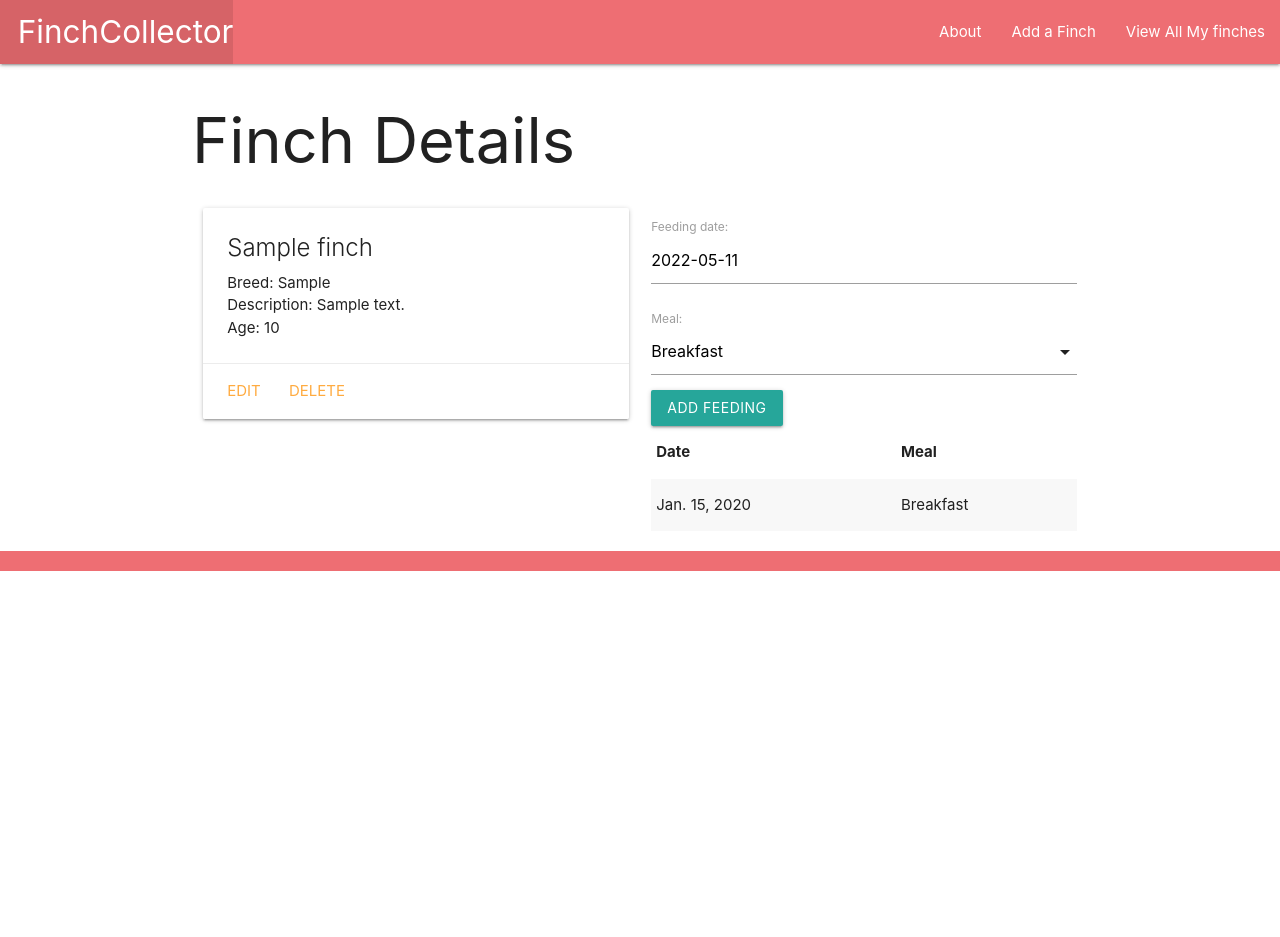
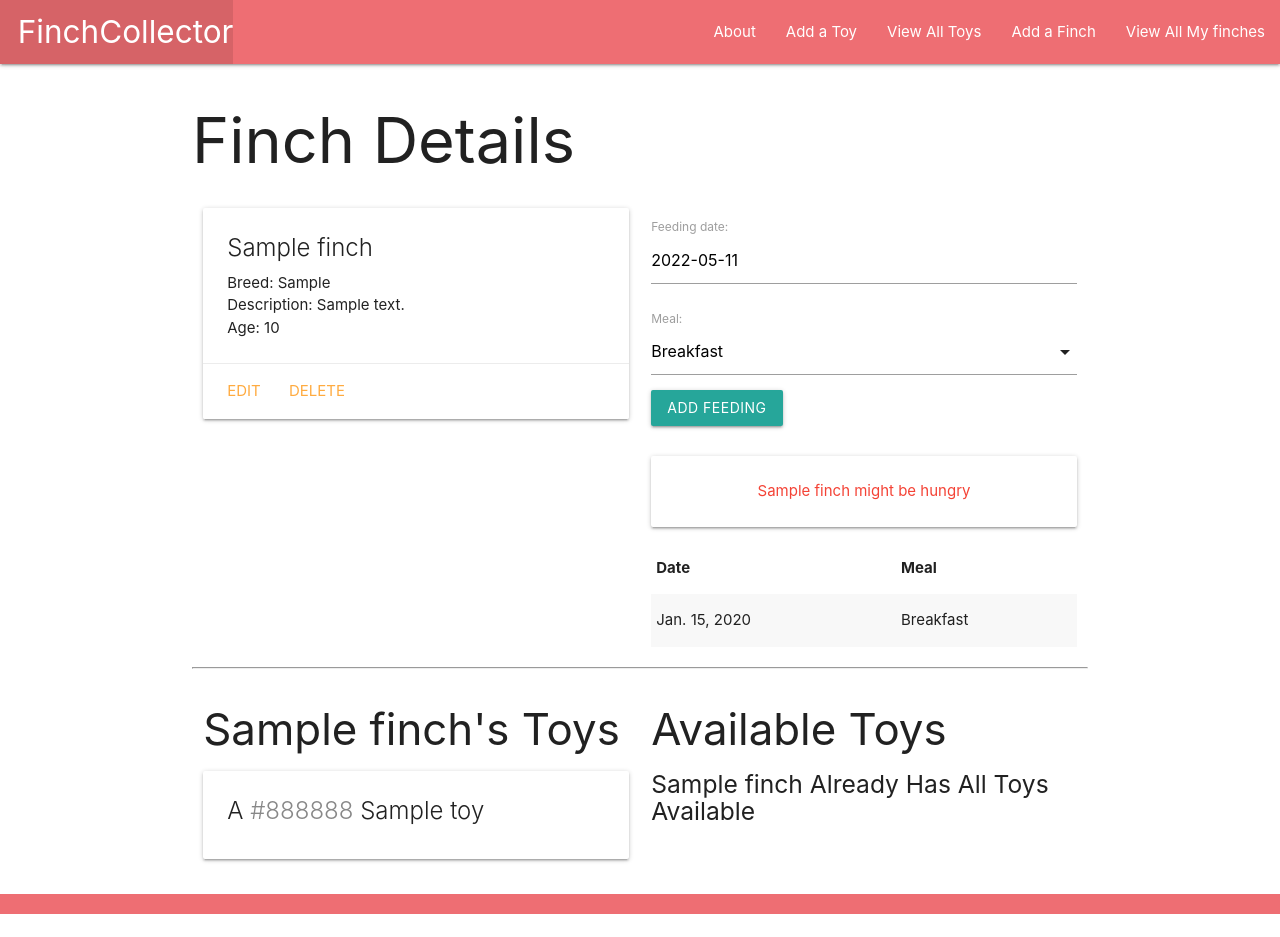
Before and after one commit to EjOliver1107/finchcollector, a Django app: page /finches/1/ in a window 1280 px wide. Before the commit the page ends 571 px from the top, so only its background shows below. Run offline with Django 4.2, Linux system fonts and the light colour scheme; tables that the repository leaves empty hold one stand-in row (values such as "Sample post").

Commit message:
part 5 complete

```diff
--- a/finchcollector/settings.py
+++ b/finchcollector/settings.py
@@ -106,7 +106,7 @@ AUTH_PASSWORD_VALIDATORS = [
 
 LANGUAGE_CODE = 'en-us'
 
-TIME_ZONE = 'UTC'
+TIME_ZONE = 'America/Los_Angeles'
 
 USE_I18N = True
 
--- a/main_app/admin.py
+++ b/main_app/admin.py
@@ -1,6 +1,7 @@
 from django.contrib import admin
-from .models import Finch,Feeding
+from .models import Finch,Feeding, Toy
 
 # Register your models here.
 admin.site.register(Finch)
 admin.site.register(Feeding)
+admin.site.register(Toy)
--- a/main_app/models.py
+++ b/main_app/models.py
@@ -1,5 +1,7 @@
 from django.db import models
 from django.urls import reverse
+from datetime import date
+
 MEALS = (
     ('B', 'Breakfast'),
     ('L', 'Lunch'),
@@ -8,17 +10,31 @@ MEALS = (
 
 )
 # Create your models here.
+class Toy(models.Model):
+    name = models.CharField(max_length=50)
+    color = models.CharField(max_length=20)
+
+    def __str__(self):
+        return self.name
+
+    def get_absolute_url(self):
+        return reverse('toys_detail', kwargs={'pk': self.id})
+
 class Finch(models.Model):
     name = models.CharField(max_length=100)
     breed = models.CharField(max_length=100)
     description = models.TextField(max_length=250)
     age = models.IntegerField()
+    toys = models.ManyToManyField(Toy)
 
     def __str__(self):
         return f'{self.name} ({self.id})'
 
     def get_absolute_url(self):
         return reverse('detail', kwargs={'finch_id': self.id})
+
+    def fed_for_today(self):
+        return self.feeding_set.filter(date=date.today()).count() >= len(MEALS)
 
 class Feeding(models.Model):
     date = models.DateField('feeding date')
@@ -31,5 +47,5 @@ class Feeding(models.Model):
     def __str__(self):
         return f"{self.get_meal_display()} on {self.date}"
 
-class Meta:
-    ordering = ['-date']
+    class Meta:
+        ordering = ['-date']
--- a/main_app/templates/base.html
+++ b/main_app/templates/base.html
@@ -20,6 +20,8 @@
         </ul>
         <ul class="right">
           <li><a href="{% url 'about' %}">About</a></li>
+          <li><a href="{% url 'toys_create' %}">Add a Toy</a></li>
+          <li><a href="{% url 'toys_index' %}">View All Toys</a></li>
           <li><a href="{% url 'finches_create' %}">Add a Finch</a></li>
           <li><a href="{% url 'index' %}">View All My finches</a></li>
         </ul>
--- a/main_app/templates/finches/detail.html
+++ b/main_app/templates/finches/detail.html
@@ -13,7 +13,7 @@
         {% if finch.age > 0 %}
           <p>Age: {{ finch.age }}</p>
         {% else %}
-          <p>Age: Kitten</p>
+          <p>Age: Baby Bird</p>
         {% endif %}
       </div>
       <div class="card-action">
@@ -26,8 +26,14 @@
     <form action="{% url 'add_feeding' finch.id %}" method="POST">
       {% csrf_token %}
       {{ feeding_form.as_p }}
-      <input type="submit" class ="btn" value="Add Feeding">
+      <input type="submit" class="btn" value="Add Feeding">
     </form>
+    <br>
+    {% if finch.fed_for_today %}
+      <div class="card-panel teal-text center-align">{{finch.name}} has been fed all meals for today</div>
+    {% else %}
+      <div class="card-panel red-text center-align">{{finch.name}} might be hungry</div>
+    {% endif %}
     <table class="striped">
       <thead>
         <tr><th>Date</th><th>Meal</th></tr>
@@ -43,7 +49,52 @@
     </table>
   </div>
 </div>
+<hr>
+<div class="row">
+  <div class="col s6">
+    <h3>{{ finch.name }}'s Toys</h3>
+    {% if finch.toys.count %}
+      {% for toy in finch.toys.all %}
+        <div class="card">
+          <div class="card-content">
+            <span class="card-title">
+              A <span style="color: {{ toy.color }}">{{ toy.color }}</span> {{ toy.name }}
+            </span>
+          </div>
+        </div>
+      {% endfor %}
+    {% else %}
+      <h5>No Toys :(</h5>
+    {% endif %}
+  </div>
+  <!-- Available toys will come after this line -->
+  <div class="col s6">
+    <h3>Available Toys</h3>
+    {% if toys.count %}
+      {% for toy in toys.all %}
+        <div class="card">
+          <div class="card-content">
+            <span class="card-title">
+              A <span style="color: {{ toy.color }}">{{ toy.color }}</span> {{ toy.name }}
+            </span>
+          </div>
+          <div class="card-action">
+            <form action="{% url 'assoc_toy' finch.id toy.id %}" method="POST">
+              {% csrf_token %}
+              <button type="submit" class="btn">Add</button>
+            </form>
+          </div>
+        </div>
+      {% endfor %}
+    {% else %}
+      <h5>{{finch.name}} Already Has All Toys Available</h5>
+    {% endif %}
+  </div>
+</div>
+
+
 <script>
+
   const dateEl = document.getElementById('id_date');
   M.Datepicker.init(dateEl, {
     format: 'yyyy-mm-dd',
@@ -54,5 +105,7 @@
 
   const selectEl = document.getElementById('id_meal');
   M.FormSelect.init(selectEl);
+
 </script>
+
 {% endblock %}
--- a/main_app/templates/finches/index.html
+++ b/main_app/templates/finches/index.html
@@ -13,7 +13,7 @@
         {% if finch.age > 0 %}
           <p>Age: {{ finch.age }}</p>
         {% else %}
-          <p>Age: Finch</p>
+          <p>Age: Baby Bird</p>
         {% endif %}
       </div>
     </a>
--- a/main_app/urls.py
+++ b/main_app/urls.py
@@ -9,5 +9,12 @@ urlpatterns = [
     path('finches/create', views.FinchCreate.as_view(), name='finches_create'),
     path('finches/<int:pk>/update', views.FinchUpdate.as_view(), name='finches_update'),
     path('finches/<int:pk>/delete', views.FinchDelete.as_view(), name='finches_delete'),
-    path('finches/<int:finch_id>/add_feeding/', views.add_feeding, name='add_feeding')
+    path('finches/<int:finch_id>/add_feeding/', views.add_feeding, name='add_feeding'),
+    path('finches/<int:finch_id>/assoc_toy/<int:toy_id>', views.assoc_toy, name='assoc_toy'),
+    path('toys/', views.ToyList.as_view(), name='toys_index'),
+    path('toys/<int:pk>/', views.ToyDetail.as_view(), name='toys_detail'),
+    path('toys/create/', views.ToyCreate.as_view(), name='toys_create'),
+    path('toys/<int:pk>/update/', views.ToyUpdate.as_view(), name='toys_update'),
+    path('toys/<int:pk>/delete/', views.ToyDelete.as_view(), name='toys_delete'),
+
 ]
--- a/main_app/views.py
+++ b/main_app/views.py
@@ -1,6 +1,7 @@
 from django.shortcuts import redirect, render
 from django.views.generic.edit import CreateView, UpdateView, DeleteView
-from .models import Feeding, Finch
+from django.views.generic import ListView, DetailView
+from .models import  Finch, Toy
 from .forms import FeedingForm
 # Create your views here.
 
@@ -18,9 +19,13 @@ def finches_index(request):
 
 def finches_detail(request, finch_id):
   finch = Finch.objects.get(id=finch_id)
+  id_list = finch.toys.all().values_list('id')
+  toys_finch_doesnt_have = Toy.objects.exclude(id__in=id_list)
   feeding_form = FeedingForm()
   return render(request, 'finches/detail.html', {
-    'finch': finch, 'feeding_form': feeding_form
+    'finch': finch,
+    'feeding_form': feeding_form,
+    'toys': toys_finch_doesnt_have
   })
 
 def add_feeding(request, finch_id):
@@ -33,7 +38,7 @@ def add_feeding(request, finch_id):
 
 class FinchCreate(CreateView):
   model = Finch
-  fields = '__all__'
+  fields = ['name', 'breed', 'description', 'age']
 
 class FinchUpdate(UpdateView):
   model = Finch
@@ -42,3 +47,26 @@ class FinchUpdate(UpdateView):
 class FinchDelete(DeleteView):
   model = Finch
   success_url = '/finches/'
+
+def assoc_toy(request, finch_id, toy_id):
+  Finch.objects.get(id=finch_id).toys.add(toy_id)
+  return redirect('detail', finch_id=finch_id)
+
+class ToyList(ListView):
+  model = Toy
+
+class ToyDetail(DetailView):
+  model = Toy
+  fields = '__all__'
+
+class ToyCreate(CreateView):
+  model = Toy
+  fields = '__all__'
+
+class ToyUpdate(UpdateView):
+  model = Toy
+  fields = ['name', 'color']
+
+class ToyDelete(DeleteView):
+  model = Toy
+  success_url = '/toys/'
```
Also changed, not shown: main_app/templates/main_app/finch_form.html (+8 -2 lines), main_app/templates/main_app/toy_confirm_delete.html (added, +13 -0 lines), main_app/templates/main_app/toy_detail.html (added, +20 -0 lines), main_app/templates/main_app/toy_form.html (added, +19 -0 lines), main_app/templates/main_app/toy_list.html (added, +17 -0 lines), main_app/migrations/0003_toy_alter_feeding_options_alter_feeding_date_and_more.py (added). Lines whose indentation alone changed are shown as unchanged.
